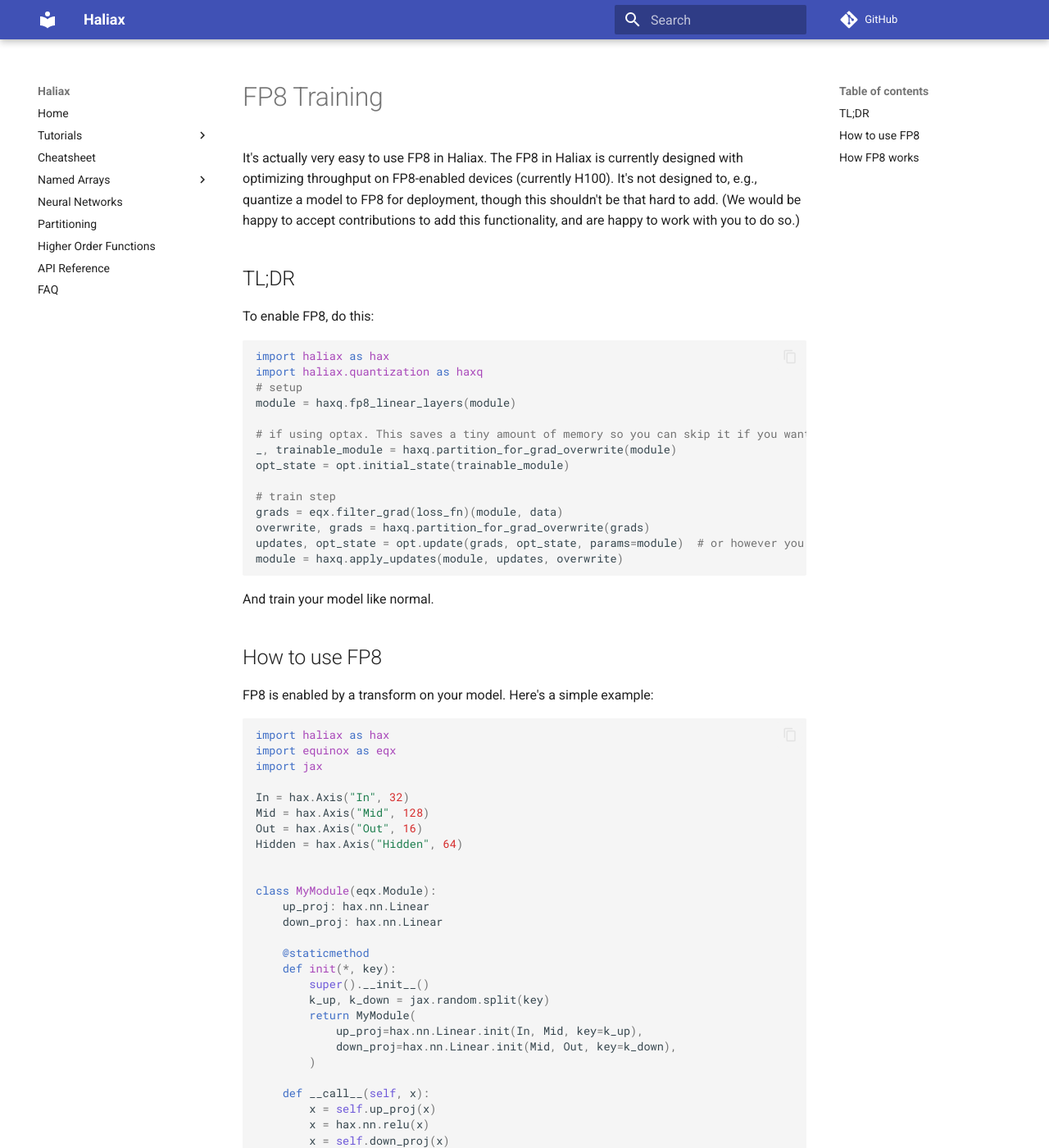
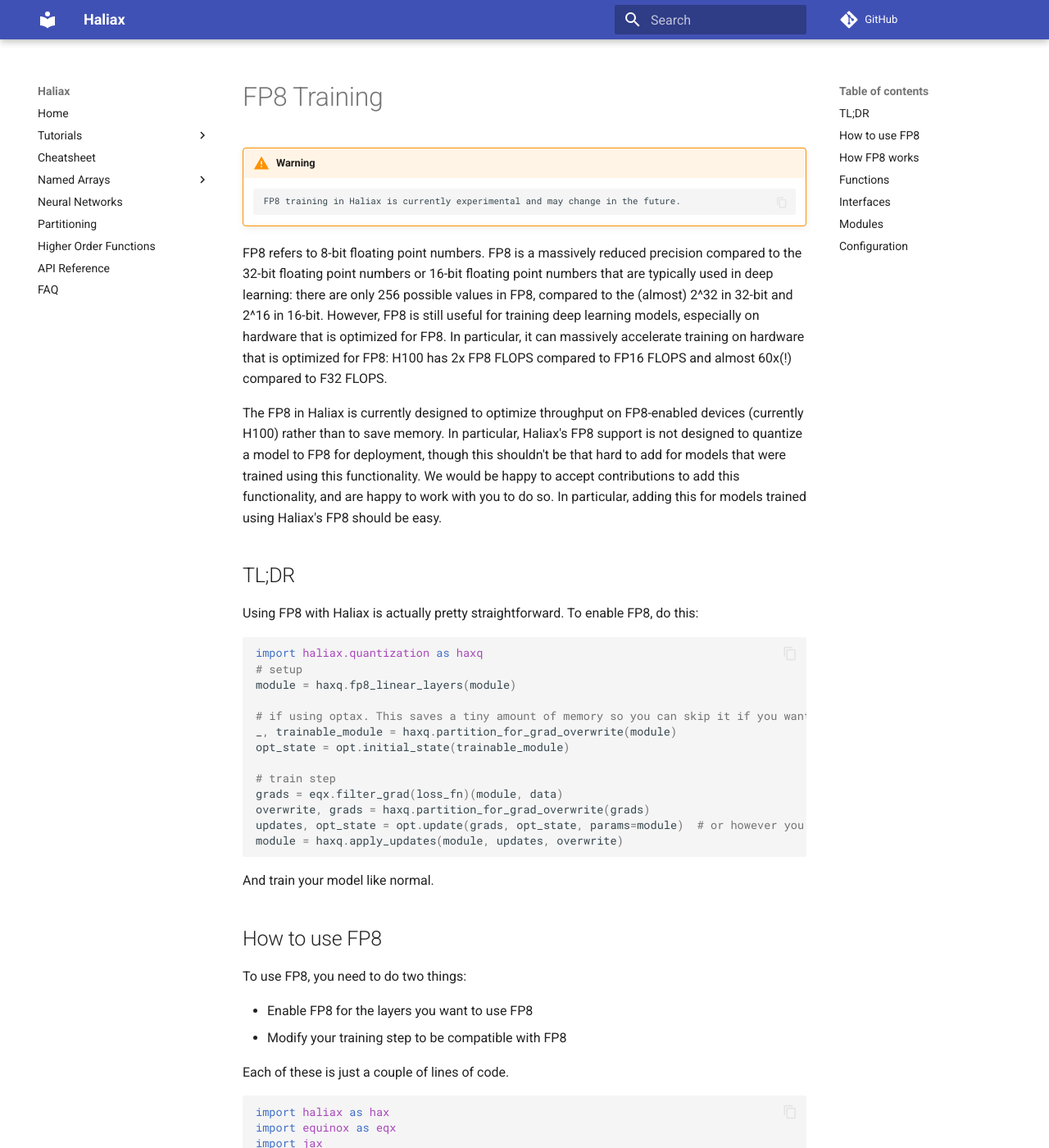
Before and after one commit to stanford-crfm/haliax, an MkDocs documentation site: the page built from docs/fp8.md, in a window 1280 px wide and 1400 px high. Shown: the whole window at 82% size. Built offline with MkDocs 1.6.1 and Material for MkDocs 9.7.7, drawn with Linux system fonts in a browser that asks for light colours; comment, search, counter and statistics services are not loaded; some of the changed text lies outside the part shown.

Commit message:
fp8 docs

````diff
--- a/docs/fp8.md
+++ b/docs/fp8.md
@@ -1,16 +1,25 @@
 # FP8 Training
 
-It's actually very easy to use FP8 in Haliax. The FP8 in Haliax is currently designed with optimizing throughput
-on FP8-enabled devices (currently H100). It's not designed to, e.g., quantize a model to FP8 for deployment,
-though this shouldn't be that hard to add. (We would be happy to accept contributions to add this functionality,
-and are happy to work with you to do so.)
+!!! warning
+        FP8 training in Haliax is currently experimental and may change in the future.
+
+FP8 refers to 8-bit floating point numbers. FP8 is a massively reduced precision compared to the 32-bit floating point numbers
+or 16-bit floating point numbers that are typically used in deep learning: there are only 256 possible values in FP8, compared to
+the (almost) 2^32 in 32-bit and 2^16 in 16-bit. However, FP8 is still useful for training deep learning models, especially on
+hardware that is optimized for FP8. In particular, it can massively accelerate training on hardware that is optimized for FP8:
+H100 has 2x FP8 FLOPS compared to FP16 FLOPS and almost 60x(!) compared to F32 FLOPS.
+
+The FP8 in Haliax is currently designed to optimize throughput on FP8-enabled devices (currently H100) rather
+than to save memory. In particular, Haliax's FP8 support is not designed to quantize a model to FP8 for deployment,
+though this shouldn't be that hard to add for models that were trained using this functionality.
+We would be happy to accept contributions to add this functionality,
+and are happy to work with you to do so. In particular, adding this for models trained using Haliax's FP8 should be easy.
 
 ## TL;DR
 
-To enable FP8, do this:
+Using FP8 with Haliax is actually pretty straightforward. To enable FP8, do this:
 
 ```python
-import haliax as hax
 import haliax.quantization as haxq
 # setup
 module = haxq.fp8_linear_layers(module)
@@ -30,7 +39,12 @@ And train your model like normal.
 
 ## How to use FP8
 
-FP8 is enabled by a transform on your model. Here's a simple example:
+To use FP8, you need to do two things:
+
+* Enable FP8 for the layers you want to use FP8
+* Modify your training step to be compatible with FP8
+
+Each of these is just a couple of lines of code.
 
 
 ```python
@@ -118,3 +132,25 @@ original precision.  It remembers the maximum absolute value for each of the inp
 3) For the gradients, it scales the gradients, projects them to FP8, does the backward computation,
 and scales the gradients back to the original precision. It remembers the maximum absolute value for the incoming
 gradient and stores it in the gradient.
+
+# API Reference
+
+## Functions
+
+::: haliax.quantization.fp8_linear_layers
+::: haliax.quantization.partition_for_grad_overwrite
+::: haliax.quantization.apply_updates
+
+
+## Interfaces
+::: haliax.quantization.DotGeneralOp
+::: haliax.quantization.OverwriteWithGradient
+
+## Modules
+
+
+::: haliax.quantization.Fp8DotGeneralOp
+
+## Configuration
+
+::: haliax.quantization.Fp8Config
````
